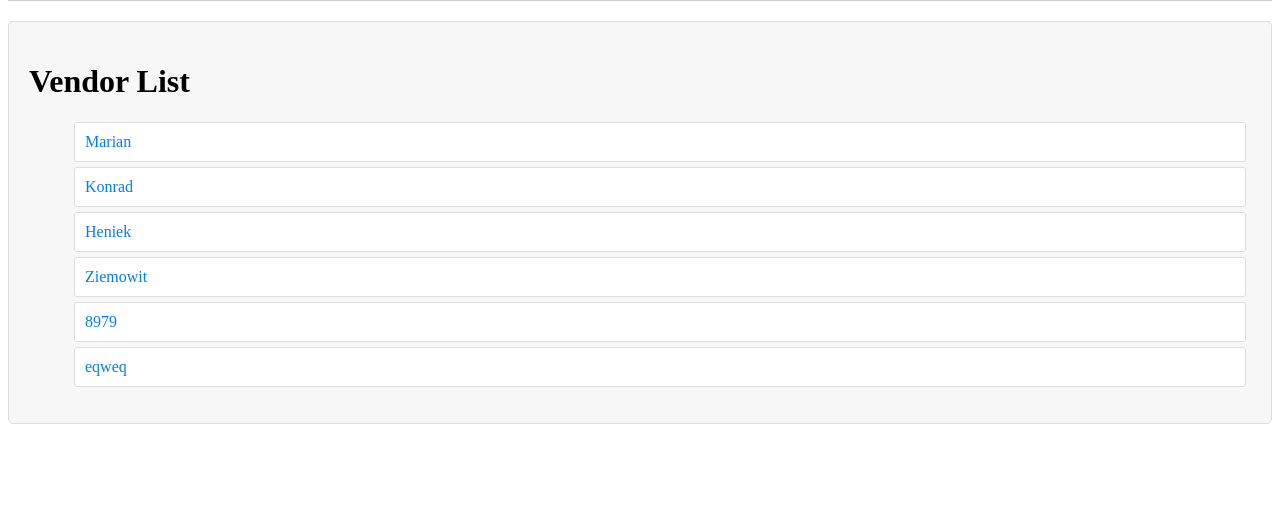
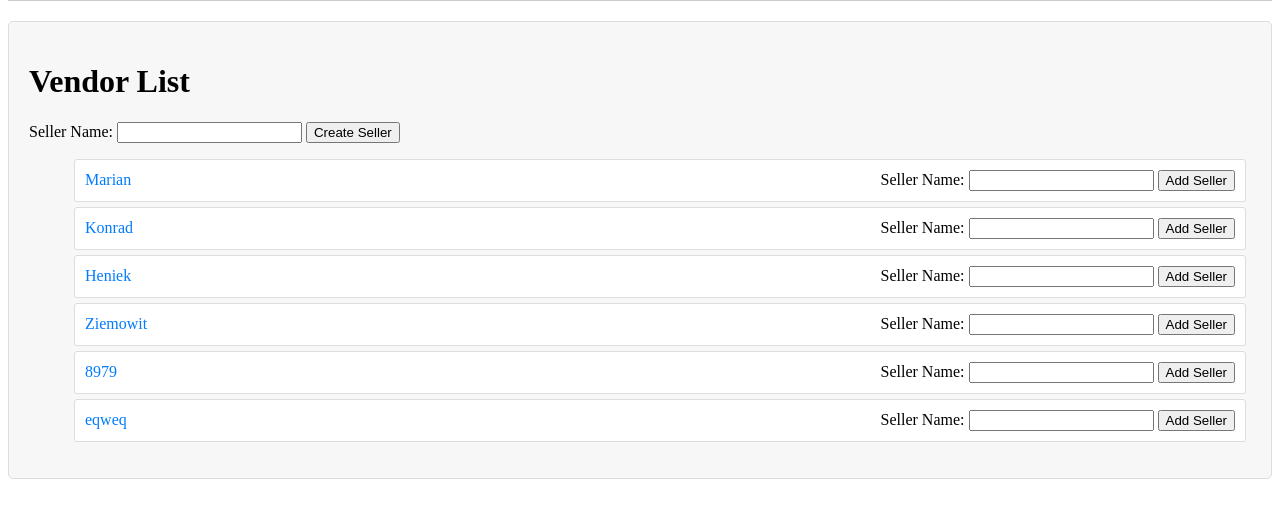
Before and after one commit to Esotericcat/Django_Econ_Proj, a Django app: page /vendor_list/ in a window 1280 px wide. Shown: the part 147-665 px from the top of the page. Run offline with Django 4.2, Linux system fonts and the light colour scheme; data comes from the database, SQL or seed files in the repository; both versions use the stored data as it was after the commit.

Commit message:
almost done yhere

```diff
--- a/Django_Econ_Proj/urls.py
+++ b/Django_Econ_Proj/urls.py
@@ -17,7 +17,7 @@ Including another URLconf
 from django.contrib import admin
 from django.urls import path
 from SimGame import views
-from SimGame.views import SellerDetail, PlayerDetail,  GoodDetail
+from SimGame.views import SellerDetail, GoodDetail, DeleteSellerView, EditSellerGoodsPageView, DeleteGoodView, CreateSeller
 
 urlpatterns = [
     path('admin/', admin.site.urls),
@@ -25,14 +25,19 @@ urlpatterns = [
     path('login/', views.LoginView.as_view(), name='login'),
     path('register/', views.RegisterView.as_view(), name='register'),
     path('logout/', views.LogoutView.as_view(), name='logout'),
-    path('player_detail/', PlayerDetail.as_view(), name='player_detail'),
     path('player_list/', views.PlayerList.as_view(), name='player_list'),
     path('vendor_list/', views.VendorList.as_view(), name='vendor_list'),
+    path('delete/<int:seller_id>/', DeleteSellerView.as_view(), name='delete_seller'),
+    path('edit_seller_goods/', EditSellerGoodsPageView.as_view(), name='edit_seller_goods_page'),
     path('seller/<int:pk>/', SellerDetail.as_view(), name='seller_detail'),
     path('buy/<int:sellergood_id>/', views.BuyGood.as_view(), name='buy_good'),
     path('sell/<int:sellergood_id>/', views.SellGood.as_view(), name='sell_good'),
     path('market/',views.MarketView.as_view(), name='market'),
     path('change',views.ChangeGoodsView.as_view(), name='change_goods'),
+    path('delete_good/<int:sellergood_id>/', DeleteGoodView.as_view(), name='delete_good'),
+    path('create_seller/', CreateSeller.as_view(), name='create_seller'),
+
+
 
 
 
--- a/SimGame/models.py
+++ b/SimGame/models.py
@@ -11,7 +11,7 @@ class Balance(models.Model):
 @receiver(post_save, sender=User)
 def create_user_balance(sender, instance, created, **kwargs):
     if created:
-        initial_balance = 500.00  # Set the desired initial balance amount here
+        initial_balance = 500.00
         Balance.objects.create(user=instance, amount=initial_balance)
 
 @receiver(post_save, sender=User)
@@ -42,7 +42,7 @@ class SellerGoods(models.Model):
     quantity = models.IntegerField()
 
     def __str__(self):
-        return self.name
+        return f"Seller: {self.seller}, Goods: {self.goods}, Quantity: {self.quantity}"
 
 
 
@@ -78,13 +78,7 @@ class Transaction(models.Model):
     @property
     def cumulative_demand(self):
         return self.goods.cumulative_demand
-class Inventory(models.Model):
-    user = models.ForeignKey(User, on_delete=models.CASCADE)
-    goods = models.ForeignKey(Goods, on_delete=models.CASCADE)
-    quantity = models.IntegerField(default=0)
 
-    def __str__(self):
-        return f"{self.user.username}'s {self.goods.name} - Quantity: {self.quantity}"
 
 class Demand(models.Model):
     goods = models.ForeignKey(Goods, on_delete=models.CASCADE)
--- a/SimGame/views.py
+++ b/SimGame/views.py
@@ -1,11 +1,11 @@
 import decimal
 
 from django.contrib.auth import authenticate, login, logout
-from django.contrib.auth.models import User
+
 from django.db.models import Sum
 
-from django.db.models.signals import post_save
-from django.dispatch import receiver
+
+
 from django.shortcuts import render, redirect, get_object_or_404
 from django.urls import reverse
 from django.views import View
@@ -15,8 +15,9 @@ import random
 import matplotlib.pyplot as plt
 import base64
 from io import BytesIO
-from SimGame.forms import LoginForm, RegisterForm, ChooseUserForm
-from SimGame.models import Balance, SellerGoods, Seller, Transaction, Inventory, Goods
+from SimGame.forms import LoginForm, RegisterForm, ChooseUserForm, SellerForm, SellerGoodsForm, \
+    AddGoodsForm, CreateSellerForm
+from SimGame.models import Balance, SellerGoods, Seller, Transaction,  Goods
 
 
 
@@ -34,24 +35,28 @@ def calculate_demand(good):
 
 
 def calculate_equilibrium_price(intercept, coefficient, demand):
-    equilibrium_price = (intercept - demand) / coefficient
+    equilibrium_price = (intercept - demand) * coefficient
     return max(equilibrium_price, 0)
 
 from decimal import Decimal
 
 
 def adjust_price_based_on_equilibrium(good, transaction_type):
-    first_transaction = Transaction.objects.filter(goods=good).order_by('date').first()
-    if first_transaction:
-        intercept = Decimal(str(first_transaction.price))
-    else:
+    try:
+        seller_goods = SellerGoods.objects.filter(goods=good).first()
+        if seller_goods:
+            intercept = Decimal(seller_goods.quantity)
+        else:
+            intercept = Decimal('0.00')
+
+    except SellerGoods.DoesNotExist:
         intercept = Decimal('0.00')
 
     demand = calculate_demand(good)
     num_sellers = Seller.objects.count()
     coefficient = Decimal('0.5') - (num_sellers * Decimal('0.02'))
 
-    damping_factor = Decimal('0.1')
+    damping_factor = Decimal('0.05')
 
     current_price = good.price
     price_difference = 0
@@ -76,6 +81,8 @@ def adjust_price_based_on_equilibrium(good, transaction_type):
     else:
         good.price = Decimal('0.00')
         good.save()
+
+
 def generate_simulation_graph(good_id):
     transactions = Transaction.objects.filter(goods_id=good_id).order_by('date')
     seller_goods = SellerGoods.objects.filter(goods_id=good_id).order_by('seller', 'goods')
@@ -188,11 +195,7 @@ class ChangeGoodsView(View):
 
         return redirect('change_goods')
 
-class PlayerDetail(View):
-    def get(self, request):
 
-        inventory = Inventory.objects.filter(user=request.user).select_related('goods')
-        return render(request, 'player_detail.html', {'inventory': inventory})
 
 class PlayerList(View):
     def get(self, request):
@@ -205,6 +208,50 @@ class VendorList(View):
         return render(request, 'vendor_list.html', {'sellers': sellers})
 
 
+
+
+
+
+class DeleteSellerView(View):
+    def post(self, request, seller_id):
+        try:
+            seller = Seller.objects.get(pk=seller_id)
+            seller.delete()
+        except Seller.DoesNotExist:
+            pass  # Seller doesn't exist, handle accordingly
+
+        return redirect('vendor_list')
+
+
+class EditSellerGoodsPageView(View):
+    template_name = 'edit_seller.html'
+
+    def get(self, request):
+        sellers = Seller.objects.all()
+        return render(request, self.template_name, {'sellers': sellers})
+
+    def post(self, request):
+        sellers = Seller.objects.all()
+        selected_seller = None
+        all_goods = Goods.objects.all()  # Initialize it here
+
+        selected_seller_id = request.POST.get('seller')
+
+        if selected_seller_id:
+            selected_seller = get_object_or_404(Seller, pk=selected_seller_id)
+            goods_id = request.POST.get('goods')
+            quantity = int(request.POST.get('quantity', 0))
+
+            if goods_id and quantity > 0:
+                selected_goods = get_object_or_404(Goods, pk=goods_id)
+                seller_goods, created = SellerGoods.objects.get_or_create(seller=selected_seller, goods=selected_goods)
+                seller_goods.quantity += quantity
+                seller_goods.save()
+
+        return render(request, self.template_name,
+                      {'sellers': sellers, 'selected_seller': selected_seller, 'all_goods': all_goods})
+
+
 class SellerDetail(View):
     def get(self, request, pk):
         seller = get_object_or_404(Seller, pk=pk)
@@ -212,15 +259,66 @@ class SellerDetail(View):
         for sellergood in sellergoods:
             sellergood.total_price = sellergood.quantity * sellergood.goods.price
 
-            context = {
+        add_goods_form = AddGoodsForm()  # Initialize the AddGoodsForm
+
+        context = {
             'seller': seller,
             'sellergoods': sellergoods,
+            'add_goods_form': add_goods_form,
+        }
 
+        return render(request, 'seller_detail.html', context)
+
+    def post(self, request, pk):
+        seller = get_object_or_404(Seller, pk=pk)
+        sellergoods = SellerGoods.objects.filter(seller=seller).select_related('goods')
+
+        # Process the form data
+        form = AddGoodsForm(request.POST)
+        if form.is_valid():
+            selected_goods = form.cleaned_data['goods']
+            quantity = form.cleaned_data['quantity']
+
+            # Check if SellerGoods object already exists, update quantity
+            try:
+                seller_goods = SellerGoods.objects.get(seller=seller, goods=selected_goods)
+                seller_goods.quantity += quantity
+                seller_goods.save()
+            except SellerGoods.DoesNotExist:
+                # Create new SellerGoods object
+                seller_goods = SellerGoods.objects.create(seller=seller, goods=selected_goods, quantity=quantity)
+
+            # Redirect back to the same page
+            return redirect('seller_detail', pk=pk)
+
+        # If form is not valid, continue rendering the page with errors
+        context = {
+            'seller': seller,
+            'sellergoods': sellergoods,
+            'add_goods_form': form,
         }
 
         return render(request, 'seller_detail.html', context)
 
 
+class CreateSeller(View):
+    def post(self, request):
+        seller_name = request.POST.get('seller_name')
+
+        if seller_name and seller_name.isalpha():
+            seller = Seller.objects.create(name=seller_name)
+            return redirect('vendor_list')
+        else:
+            error_message = 'Invalid input. Only letters are allowed.'
+            return render(request, 'vendor_list.html', {'error_message': error_message})
+
+
+
+class DeleteGoodView(View):
+    def post(self, request, sellergood_id):
+        sellergood = get_object_or_404(SellerGoods, id=sellergood_id)
+        sellergood.delete()
+        return redirect('seller_detail', pk=sellergood.seller_id)
 
 class PlayerStats(View):
     def get(self, request):
@@ -260,7 +358,7 @@ class BuyGood(View):
                 price=total_price
             )
 
-            # Call the adjust_price_based_on_equilibrium function with transaction_type='buy'
+
             adjust_price_based_on_equilibrium(sellergood.goods, transaction_type='buy')
 
             sellergood.quantity -= 1
@@ -293,7 +391,7 @@ class SellGood(View):
                 price=total_price
             )
 
-            # Call the adjust_price_based_on_equilibrium function with transaction_type='sell'
+
             adjust_price_based_on_equilibrium(sellergood.goods, transaction_type='sell')
 
             sellergood.quantity += 1
--- a/templates/base.html
+++ b/templates/base.html
@@ -16,15 +16,16 @@
     <ul class="link-bar">
 
         <li><a href="#">Home</a></li>
-        <li><a href="{% url 'player_detail' %}">Info Gracza</a></li>
         <li><a href="{% url 'register' %}">Zarejestruj się</a></li>
         <li> <a href="{% url  'player_list'%}"> Lista Graczy"</a></li>
         <li><a href="{% url 'vendor_list' %}">Vendors</a></li>
         <li><a href="{% url 'market' %}">Market</a></li>
         <li><a href="{% url 'change_goods' %}">Options</a></li>
+        <li><a href="{% url 'edit_seller_goods_page' %}">Educja</a></li>
 
 
-{#        <li><a href="{% url 'simulation' %}">simulation</a></li>#}
+
+
     </ul>
     {% include 'player_stats.html' %}
     {% block content %}
--- a/templates/vendor_list.html
+++ b/templates/vendor_list.html
@@ -16,6 +16,9 @@
             padding: 10px;
             background-color: #fff;
             list-style: none;
+            display: flex;
+            align-items: center;
+            justify-content: space-between;
         }
 
         .vendor-list a {
@@ -27,15 +30,42 @@
             color: #0056b3;
             text-decoration: underline;
         }
+
+        .delete-button {
+            background-color: #dc3545;
+            color: #fff;
+            border: none;
+            border-radius: 3px;
+            padding: 5px 10px;
+            cursor: pointer;
+        }
     </style>
+
 
     <div class="vendor-list">
         <h1>Vendor List</h1>
+
+        <!-- Create Seller Form -->
+        <form method="post" action="{% url 'create_seller' %}">
+            {% csrf_token %}
+            <label for="seller-name">Seller Name:</label>
+            <input type="text" id="seller-name" name="seller_name" required>
+            <button type="submit">Create Seller</button>
+        </form>
 
         <ul>
             {% for seller in sellers %}
             <li>
                 <a href="{% url 'seller_detail' seller.id %}">{{ seller.name }}</a>
+                <form method="post" action="{% url 'create_seller' %}">
+    {% csrf_token %}
+    <label for="seller_name">Seller Name:</label>
+    <input type="text" name="seller_name" id="seller_name">
+    {% if error_message %}
+    <p style="color: red;">{{ error_message }}</p>
+    {% endif %}
+    <button type="submit">Add Seller</button>
+</form>
             </li>
             {% endfor %}
         </ul>
```
Also changed, not shown: SimGame/forms.py (+22 -5 lines), SimGame/tests.py (+35 -2 lines), templates/create_seller_goods.html (added, +21 -0 lines), templates/edit_seller.html (added, +42 -0 lines), templates/seller_detail.html (+15 -8 lines), db.sqlite3.
